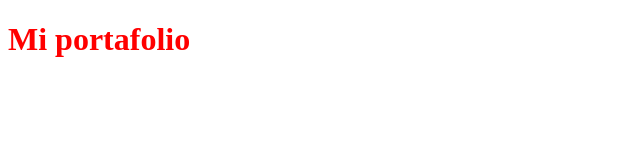
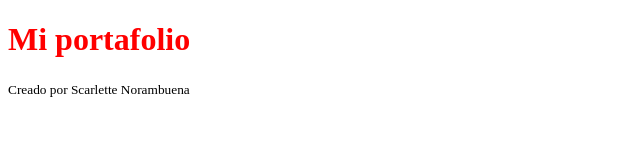
Before and after one commit to Scarletten/Primer-Proyecto-, a plain HTML site: page index.html in a window 1280 px wide. Shown: the whole page, without its empty margins (0-640 px from the left). Drawn offline with Linux system fonts and the light colour scheme.

Commit message:
add footer small

```diff
--- a/index.html
+++ b/index.html
@@ -8,5 +8,8 @@
 </head>
 <body>
     <h1>Mi portafolio</h1>
+    <footer>
+        <small>Creado por Scarlette Norambuena</small>
+    </footer>
 </body>
 </html>
```
